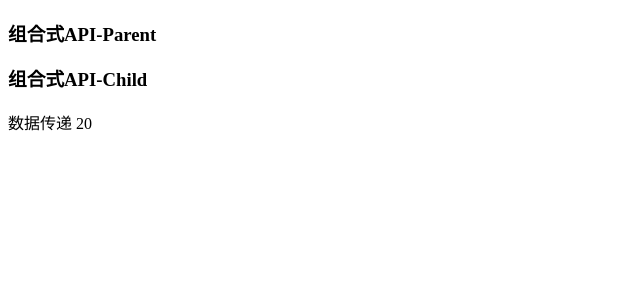
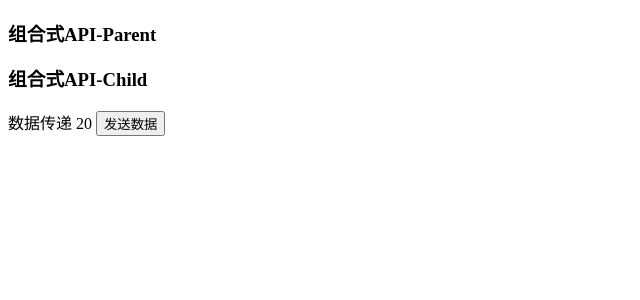
Before and after one commit to mindfreakcriss/my_vue_demo, a Vue app in the folder vue_base/: page / in a window 1280 px wide. Shown: the top 300 px of the page, without its empty margins (0-640 px from the left). Built offline with nearby package versions, Linux system fonts and the light colour scheme.

Commit message:
【提交】组合式API-子传父数据

```diff
--- a/vue_base/src/composive/Child.vue
+++ b/vue_base/src/composive/Child.vue
@@ -1,6 +1,13 @@
 <script setup>
 //数据接收
 import {ref} from "vue";
+
+//子传父数据
+const emit = defineEmits(['onSomeEvent'])
+const msg = ref("child数据")
+function sendMsg() {
+    emit("onSomeEvent", msg.value)
+}
 
 const props = defineProps({
   title : {
@@ -21,6 +28,7 @@ console.log(props)
   <h3>组合式API-Child</h3>
   {{ title }}
   {{ age }}
+  <button @click="sendMsg">发送数据</button>
 </template>
 
 <style scoped>
--- a/vue_base/src/composive/Parent.vue
+++ b/vue_base/src/composive/Parent.vue
@@ -2,12 +2,19 @@
   import Child from '@/composive/Child.vue'
   import { ref } from 'vue'
   const age = ref(20)
+
+  //获取子组件数据
+  const msg = ref("")
+  function getMsg(data) {
+    msg.value = data
+  }
 </script>
 
 <template>
 <h3>组合式API-Parent</h3>
    <!--数据传递-->
-  <child title="数据传递" :age="age"/>
+  <child title="数据传递" :age="age" @on-some-event="getMsg"/>
+  {{ msg }}
 </template>
 
 <style scoped>
```
